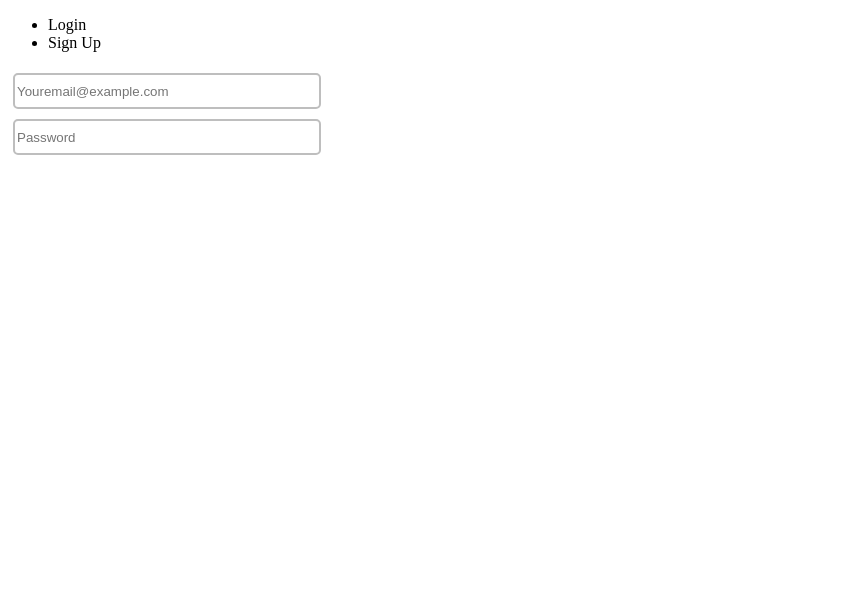
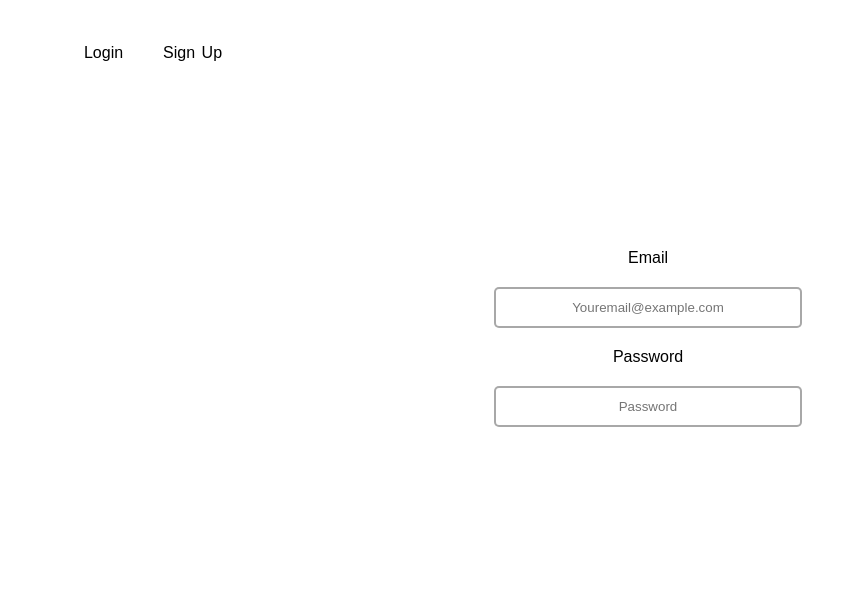
Before and after one commit to Matt525/login_signUp, a website: page index.html in a window 1280 px wide. Shown: the whole page, without its empty margins (0-852 px from the left). Drawn offline with Linux system fonts and the light colour scheme.

Commit message:
styling commit

```diff
--- a/assets/app.css
+++ b/assets/app.css
@@ -1,3 +1,10 @@
+body{
+    height: 1000px;
+    width: 100%;
+    font-family: Arial, Helvetica, sans-serif;
+
+}
+
 .loginButton{
     display: none;
     opacity: 0;
@@ -14,20 +21,56 @@
 
 
 #email_input{
-    height: 30px;
+    height: 35px;
     width: 300px;
-    margin: 5px;
-    border: solid rgb(190, 190, 190) 2px;
+    margin: 20px;
+    border: solid rgba(83, 83, 83, 0.5) 2px;
     border-radius: 5px;
+    /* box-shadow: 1px 1px 1px 1px rgb(189, 189, 189); */
     outline: none;
+
 }
+
 #password_input{
-    height: 30px;
+    height: 35px;
     width: 300px;
-    margin: 5px;
-    border: solid  rgb(190, 190, 190) 2px;
+    margin: 20px;
+    border: solid rgba(83, 83, 83, 0.5) 2px;
     border-radius: 5px;
-    outline: rgb(190, 190, 190);
+    /* box-shadow: 1px 1px 1px 1px rgb(189, 189, 189); */
+}
+
+::-webkit-input-placeholder {
+    text-align: center;
+    font-family: Arial, Helvetica, sans-serif;
+ }
+
+
+
+#login_form{
+    height: 500px;
+    display: flex;
+    justify-content: center;
+    align-items: center;
+    flex-direction: column;
 
 
 }
+
+header{
+    display: flex;
+    justify-content: center;
+    align-items: center;
+    word-spacing: 2px;
+    width: 250px;
+    background-color: rgb();
+
+}
+
+header >  ul > li {
+    float: left;
+    text-decoration: none;
+    overflow: hidden;
+    padding: 20px;
+    margin: 0;
+}
--- a/assets/app.js
+++ b/assets/app.js
@@ -1,5 +1,5 @@
-let login = document.querySelectorAll('#Login');
-let signUp = document.querySelectorAll('#signUp');
+let login = document.getElementById('Login');
+let signUp = document.getElementById('signUp')
 
 
 
--- a/index.html
+++ b/index.html
@@ -16,12 +16,12 @@
         </ul>
     </header>
 
-    <form action="/" method="POST">
-
+    <form id="login_form" action="/" method="POST">
+    Email
         <div class="line1">
             <input id="email_input" type="email" inputmode="email" placeholder="Youremail@example.com" required>
         </div>
-
+    Password
         <div class="line2">
             <input id="password_input" type="password" placeholder="Password" required>
         </div>
```
